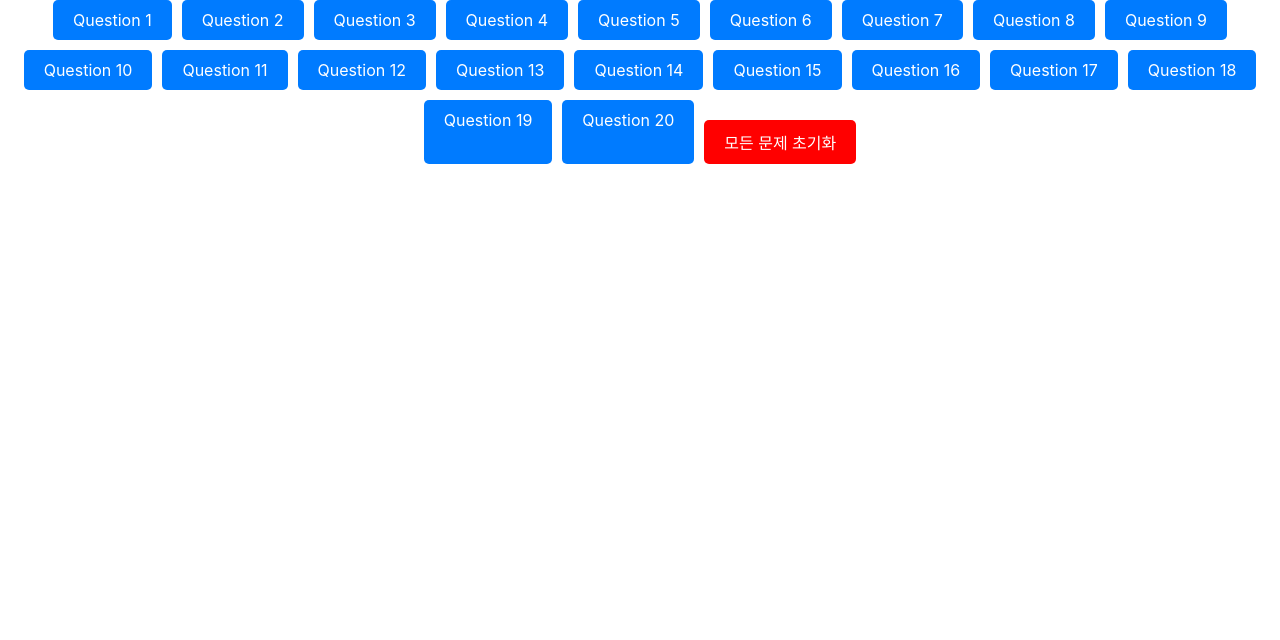
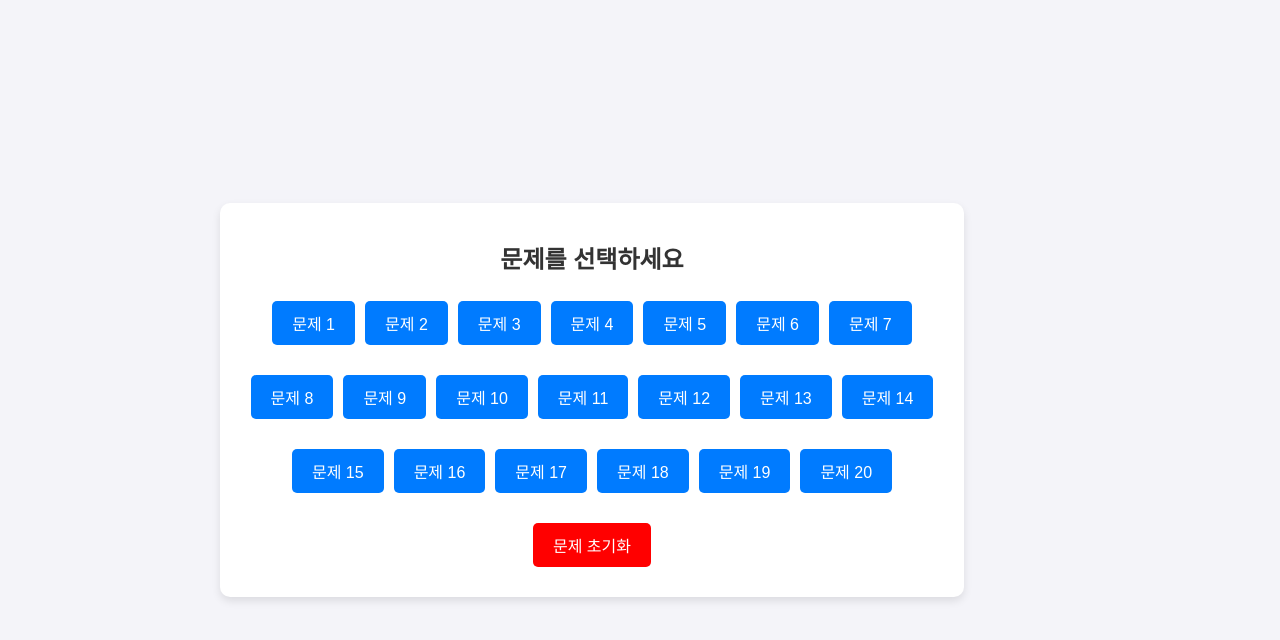
Before and after one commit to bluecode674/kid_edu_ver2, a React (Create React App) app: page / in a window 1280 px wide. Shown: the top 640 px of the page. Built offline with nearby package versions, Linux system fonts and the light colour scheme.

Commit message:
ui 개선

```diff
--- a/package.json
+++ b/package.json
@@ -10,6 +10,7 @@
     "react-dom": "^18.3.1",
     "react-router-dom": "^6.23.1",
     "react-scripts": "5.0.1",
+    "react-speech-kit": "^3.0.1",
     "web-vitals": "^2.1.4"
   },
   "scripts": {
--- a/src/App.css
+++ b/src/App.css
@@ -1,20 +1,64 @@
 /* src/App.css */
-/*
 body {
   margin: 0;
-  font-family: Arial, sans-serif;
-  background-color: #f0f0f0;
+  font-family: 'Arial', sans-serif;
+  background-color: #f4f4f9;
   display: flex;
   justify-content: center;
   align-items: center;
   height: 100vh;
 }
 
-.App {
+.container {
   text-align: center;
   background: white;
   padding: 20px;
   border-radius: 10px;
   box-shadow: 0 4px 8px rgba(0, 0, 0, 0.1);
+  width: 80%;
+  max-width: 800px;
+  margin: 20px;
 }
-*/
+
+h1 {
+  font-size: 24px;
+  color: #333;
+}
+
+p {
+  font-size: 18px;
+  color: #555;
+}
+
+button {
+  padding: 10px 20px;
+  background-color: #007bff;
+  color: white;
+  border: none;
+  border-radius: 5px;
+  cursor: pointer;
+  font-size: 16px;
+  margin: 10px 0;
+  transition: background-color 0.3s;
+}
+
+button:hover {
+  background-color: #0056b3;
+}
+
+.answer {
+  margin-top: 20px;
+  padding: 10px;
+  background-color: lightgray;
+  border-radius: 5px;
+  font-size: 18px;
+  color: #333;
+}
+
+.hidden {
+  visibility: hidden;
+}
+
+.visible {
+  visibility: visible;
+}
--- a/src/App.js
+++ b/src/App.js
@@ -1,23 +1,40 @@
-// src/App.js
-import React from 'react';
+import React, { useState } from 'react';
 import { BrowserRouter as Router, Routes, Route } from 'react-router-dom';
 import ButtonList from './components/ButtonList';
-import QuestionPage from './components/QuestionPage';
-import { StateProvider } from './components/StateContext';
+import QuestionPage from './/components/QuestionPage';
 import './App.css';
 
 const App = () => {
+  const [answeredQuestions, setAnsweredQuestions] = useState([]);
+
+  const handleAnswered = (question) => {
+    setAnsweredQuestions([...answeredQuestions, question]);
+  };
+
+  const resetAnswers = () => {
+    setAnsweredQuestions([]);
+  };
+
   return (
-    <StateProvider>
-      <div className="App">
-        <Router>
-          <Routes>
-            <Route path="/" element={<ButtonList />} />
-            <Route path="/question/:id" element={<QuestionPage />} />
-          </Routes>
-        </Router>
+    <Router>
+      <div className="container">
+        <Routes>
+          <Route
+            path="/"
+            element={
+              <ButtonList
+                answeredQuestions={answeredQuestions}
+                resetAnswers={resetAnswers}
+              />
+            }
+          />
+          <Route
+            path="/question/:id"
+            element={<QuestionPage onAnswered={handleAnswered} />}
+          />
+        </Routes>
       </div>
-    </StateProvider>
+    </Router>
   );
 };
 
--- a/src/components/ButtonList.css
+++ b/src/components/ButtonList.css
@@ -1,5 +1,4 @@
 /* src/ButtonList.css */
-
 .button-list {
     display: flex;
     flex-wrap: wrap;
@@ -7,7 +6,15 @@
     justify-content: center;
   }
 
-  .button {
+  .button-list .hidden {
+    visibility: hidden;
+  }
+
+  .button-list .visible {
+    visibility: visible;
+  }
+
+  button {
     padding: 10px 20px;
     background-color: #007bff;
     color: white;
@@ -19,7 +26,7 @@
     font-size: 16px;
   }
 
-  .button:hover {
+  button:hover {
     background-color: #0056b3;
   }
 
--- a/src/components/ButtonList.js
+++ b/src/components/ButtonList.js
@@ -1,7 +1,5 @@
-// src/ButtonList.js
 import React from 'react';
 import { Link } from 'react-router-dom';
-import { useStateContext } from './StateContext';
 import './ButtonList.css';
 
 const questions = [
@@ -24,29 +22,23 @@ const questions = [
   "대장은 음식물에 남아있는 ○을 빨아들인다",
   "대장이 음식물의 물기를 빨아들이면 남은 찌꺼기는 무엇이 될까?",
   "음식물에서 물기가 빠지는 과정을 몸으로 표현하기",
-  "똥이 마려울 때 드는 느낌 3가지 말해보기"
+  "똥이 마려울 때 드는 느낌 3가지 말해보기",
 ];
 
-const ButtonList = () => {
-  const { clickedButtons, handleClick, resetButtons } = useStateContext();
-
+const ButtonList = ({ answeredQuestions, resetAnswers }) => {
   return (
-    <div className="button-list">
-      {questions.map((question, index) => (
-        !clickedButtons.includes(index) && (
-          <Link
-            to={`/question/${index + 1}`}
-            key={index}
-            className="button"
-            onClick={() => handleClick(index)}
-          >
-            {`Question ${index + 1}`}
-          </Link>
-        )
-      ))}
-      <button onClick={resetButtons} className="reset-button">
-        모든 문제 초기화
-      </button>
+    <div>
+      <h1>문제를 선택하세요</h1>
+      <div className="button-list">
+        {questions.map((question, index) => (
+          <div key={index} className={answeredQuestions.includes(index) ? "hidden" : "visible"}>
+            <Link to={`/question/${index + 1}`}>
+              <button>{`문제 ${index + 1}`}</button>
+            </Link>
+          </div>
+        ))}
+      </div>
+      <button onClick={resetAnswers} className="reset-button">문제 초기화</button>
     </div>
   );
 };
--- a/src/components/QuestionPage.css
+++ b/src/components/QuestionPage.css
@@ -1,6 +1,4 @@
 /* src/QuestionPage.css */
-
-/*
 .question-page {
     display: flex;
     flex-direction: column;
@@ -11,6 +9,7 @@
   .question-page h1 {
     font-size: 24px;
     margin-bottom: 20px;
+    color: #333;
   }
 
   .button {
@@ -37,4 +36,3 @@
     font-size: 18px;
     color: #333;
   }
-  */
--- a/src/components/QuestionPage.js
+++ b/src/components/QuestionPage.js
@@ -1,74 +1,38 @@
-// src/QuestionPage.js
 import React, { useEffect, useState } from 'react';
 import { useParams, Link } from 'react-router-dom';
+import { questions, answers } from './data';
 import './QuestionPage.css';
 
-const questions = [
-  "입안의 ○는 음식물을 잘게 으껜다.",
-  "입안의 ○는 음식의 맛을 느끼고, 음식물을 섞어준다.",
-  "혀의 움직임을 손으로 표현해보기",
-  "음식을 먹을 때 나는 소리를 말해보기",
-  "입으로 들어온 음식물을 위로 보내주는 통로 역할을 하는 것은?",
-  "미끄럼틀처럼 긴 길 모양을 하고 있는 것은?",
-  "식도의 모양을 몸으로 표현하기",
-  "작은 주머니 모양으로 음식물을 부수고 소화시키는 소화기관은?",
-  "쭈글쭈글한 주름이 있으며 찐득한 물을 내뿜는 소화기관은?",
-  "위의 모양을 손으로 표현하기",
-  "쭈글쭈글한 위벽을 몸으로 표현해보기",
-  "구불구불한 긴 모양을 가진 소화기관은?",
-  "위에서 내려온 음식물을 소화시키고 흡수하는 일을 하는 곳은?",
-  "영양분을 흡수하는 이상한 털이 있는 소화기관은?",
-  "소장의 꼬불꼬불한 관을 몸으로 표현하기",
-  "소장 속에 있는 이상한 털을 보면 생각나는 단어 말해보기",
-  "대장은 음식물에 남아있는 ○을 빨아들인다",
-  "대장이 음식물의 물기를 빨아들이면 남은 찌꺼기는 무엇이 될까?",
-  "음식물에서 물기가 빠지는 과정을 몸으로 표현하기",
-  "똥이 마려울 때 드는 느낌 3가지 말해보기"
-];
-
-const answers = [
-  "이",
-  "혀",
-  "혀의 움직임을 손으로 표현해보기",
-  "음식을 먹을 때 나는 소리를 말해보기",
-  "식도",
-  "식도",
-  "식도의 모양을 몸으로 표현하기",
-  "위",
-  "위",
-  "위의 모양을 손으로 표현하기",
-  "쭈글쭈글한 위벽을 몸으로 표현해보기",
-  "소장",
-  "소장",
-  "소장",
-  "소장의 꼬불꼬불한 관을 몸으로 표현하기",
-  "소장 속에 있는 이상한 털을 보면 생각나는 단어 말해보기",
-  "물",
-  "똥",
-  "음식물에서 물기가 빠지는 과정을 몸으로 표현하기",
-  "똥이 마려울 때 드는 느낌 3가지 말해보기"
-];
-
-const QuestionPage = () => {
+const QuestionPage = ({ onAnswered }) => {
   const { id } = useParams();
-  const questionIndex = parseInt(id) - 1;
-  const question = questions[questionIndex];
-  const answer = answers[questionIndex];
+  const questionId = parseInt(id, 10) - 1;
   const [showAnswer, setShowAnswer] = useState(false);
 
   useEffect(() => {
     const synth = window.speechSynthesis;
-    const utterance = new SpeechSynthesisUtterance(question);
-    synth.cancel(); // Stop previous utterances
+    const utterance = new SpeechSynthesisUtterance(questions[questionId]);
+    synth.cancel(); // 현재 재생 중인 음성을 취소
     synth.speak(utterance);
-  }, [question]);
+
+    return () => {
+      synth.cancel(); // 컴포넌트가 언마운트되거나 업데이트될 때 음성을 취소
+    };
+  }, [questionId]);
+
+  const handleAnswer = () => {
+    setShowAnswer(true);
+    onAnswered(questionId);
+  };
 
   return (
     <div className="question-page">
-      <h1>{question}</h1>
-      <button onClick={() => setShowAnswer(true)}>정답 확인하기</button>
-      {showAnswer && <p className="answer">정답: {answer}</p>}
-      <Link to="/" className="button">문제로 돌아가기</Link>
+      <h1>문제 {questionId + 1}</h1>
+      <p>{questions[questionId]}</p>
+      <button onClick={handleAnswer}>정답 확인하기</button>
+      {showAnswer && <p className="answer">{answers[questionId]}</p>}
+      <Link to="/">
+        <button className="button">문제로 돌아가기</button>
+      </Link>
     </div>
   );
 };
--- /dev/null
+++ b/src/components/data.js
@@ -0,0 +1,45 @@
+export const questions = [
+    "입안의 ○는 음식물을 잘게 으껜다.",
+    "입안의 ○는 음식의 맛을 느끼고, 음식물을 섞어준다.",
+    "혀의 움직임을 손으로 표현해보기",
+    "음식을 먹을 때 나는 소리를 말해보기",
+    "입으로 들어온 음식물을 위로 보내주는 통로 역할을 하는 것은?",
+    "미끄럼틀처럼 긴 길 모양을 하고 있는 것은?",
+    "식도의 모양을 몸으로 표현하기",
+    "작은 주머니 모양으로 음식물을 부수고 소화시키는 소화기관은?",
+    "쭈글쭈글한 주름이 있으며 찐득한 물을 내뿜는 소화기관은?",
+    "위의 모양을 손으로 표현하기",
+    "쭈글쭈글한 위벽을 몸으로 표현해보기",
+    "구불구불한 긴 모양을 가진 소화기관은?",
+    "위에서 내려온 음식물을 소화시키고 흡수하는 일을 하는 곳은?",
+    "영양분을 흡수하는 이상한 털이 있는 소화기관은?",
+    "소장의 꼬불꼬불한 관을 몸으로 표현하기",
+    "소장 속에 있는 이상한 털을 보면 생각나는 단어 말해보기",
+    "대장은 음식물에 남아있는 ○을 빨아들인다",
+    "대장이 음식물의 물기를 빨아들이면 남은 찌꺼기는 무엇이 될까?",
+    "음식물에서 물기가 빠지는 과정을 몸으로 표현하기",
+    "똥이 마려울 때 드는 느낌 3가지 말해보기",
+  ];
+
+  export const answers = [
+    "이",
+    "혀",
+    "혀의 움직임을 손으로 표현해보기",
+    "음식을 먹을 때 나는 소리를 말해보기",
+    "식도",
+    "식도",
+    "식도의 모양을 몸으로 표현하기",
+    "위",
+    "위",
+    "위의 모양을 손으로 표현하기",
+    "쭈글쭈글한 위벽을 몸으로 표현해보기",
+    "소장",
+    "소장",
+    "소장",
+    "소장의 꼬불꼬불한 관을 몸으로 표현하기",
+    "소장 속에 있는 이상한 털을 보면 생각나는 단어 말해보기",
+    "물",
+    "똥",
+    "음식물에서 물기가 빠지는 과정을 몸으로 표현하기",
+    "똥이 마려울 때 드는 느낌 3가지 말해보기",
+  ];
```
Also changed, not shown: 1 other file (tests, documents, lock files or other folders).
